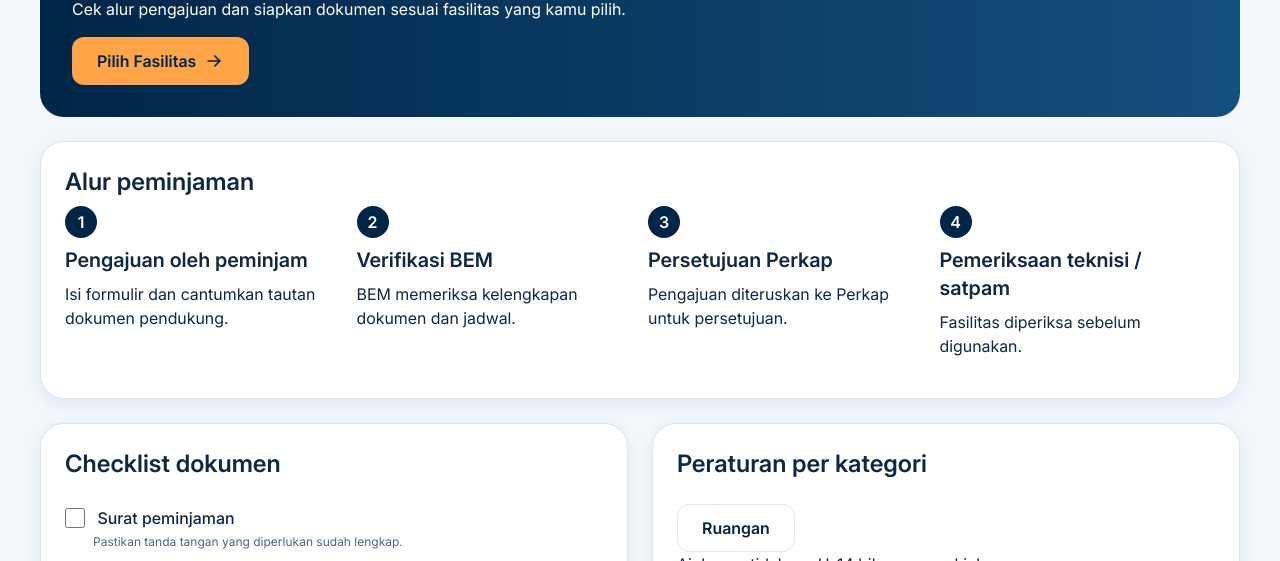
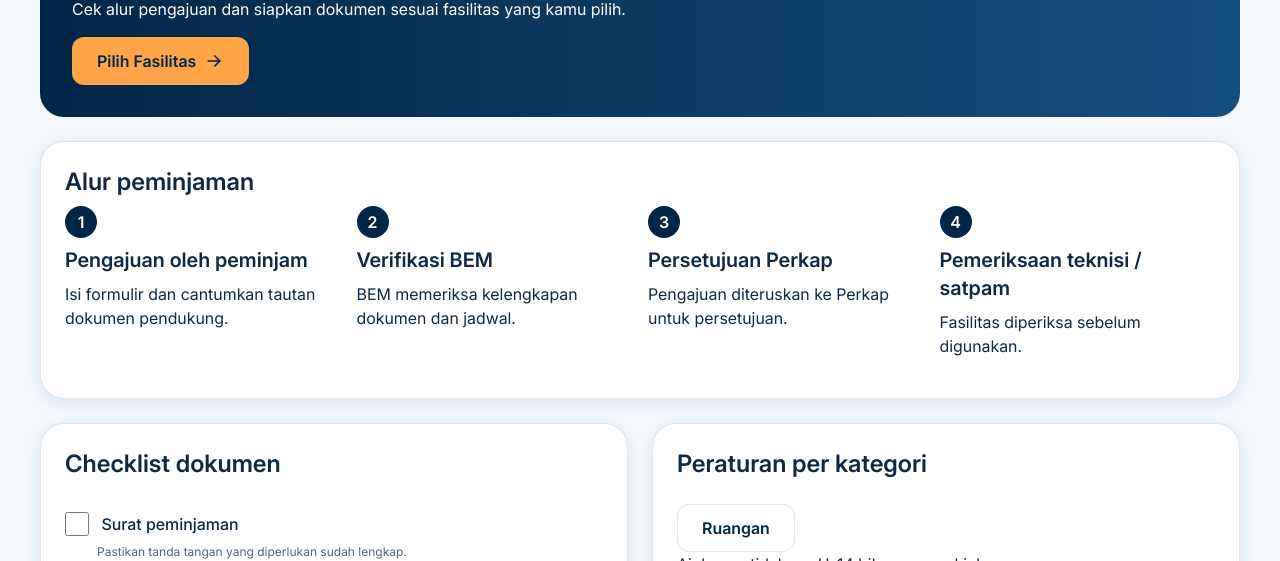
Before and after one commit to Shiroyukiaether/FIRA, a plain HTML site: page prosedur.html in a window 1280 px wide. Shown: the part 239-800 px from the top of the page. Drawn offline with Linux system fonts and the light colour scheme.

Commit message:
Tahap 6: perbesar target checkbox/radio, perbarui README dan hasil verifikasi

```diff
--- a/css/components.css
+++ b/css/components.css
@@ -165,8 +165,8 @@ select:disabled {
 
 input[type="checkbox"],
 input[type="radio"] {
-  width: 1.25rem;
-  height: 1.25rem;
+  width: 1.5rem;
+  height: 1.5rem;
   margin: 0;
   vertical-align: middle;
   accent-color: var(--color-action-primary);
@@ -175,7 +175,8 @@ input[type="radio"] {
 
 input[type="checkbox"] + label,
 input[type="radio"] + label {
-  display: inline;
+  display: inline-block;
+  padding-block: var(--space-2);
   margin: 0 var(--space-6) 0 var(--space-2);
   vertical-align: middle;
   cursor: pointer;
--- a/css/layout.css
+++ b/css/layout.css
@@ -387,7 +387,7 @@
 }
 
 .checklist .hint {
-  margin: var(--space-1) 0 0 calc(1.25rem + var(--space-2));
+  margin: 0 0 0 calc(1.5rem + var(--space-2));
 }
 
 /* ---------- Ringkasan (dl) ---------- */
```
Also changed, not shown: 2 other files.
